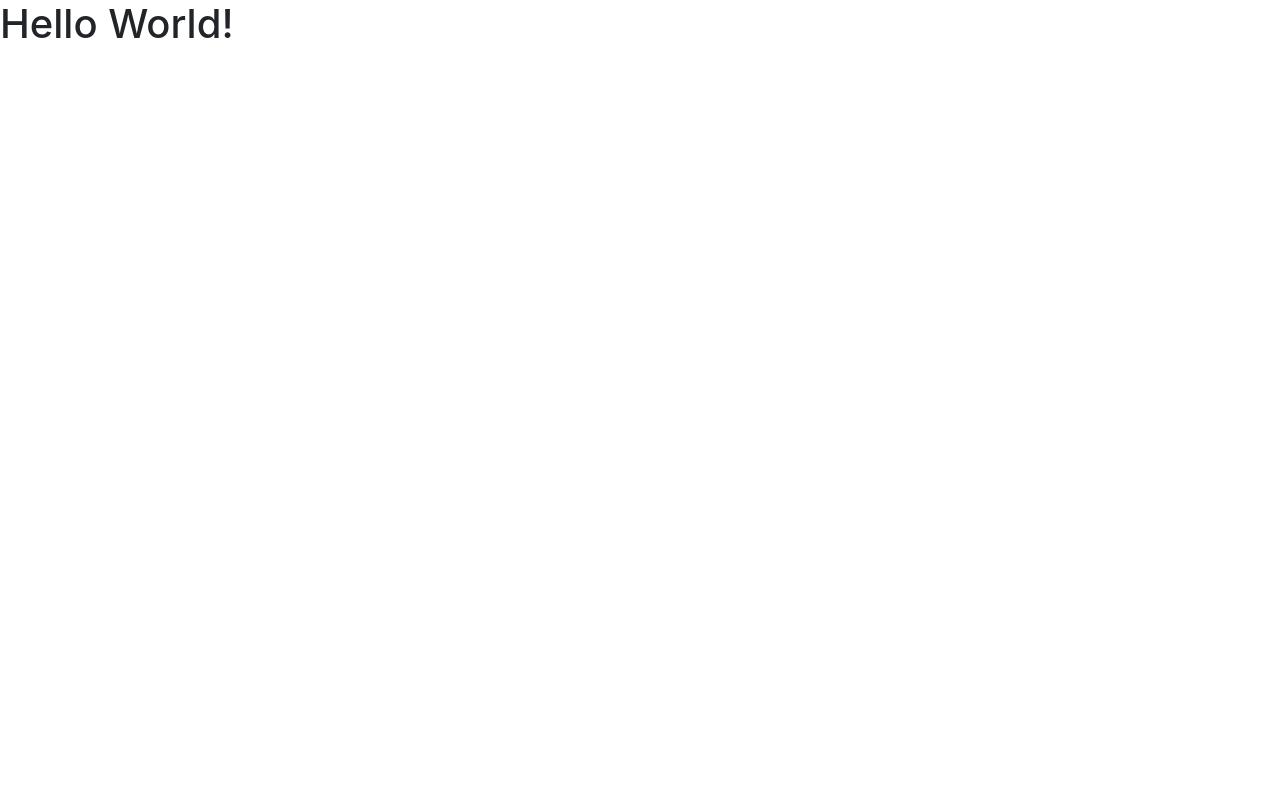
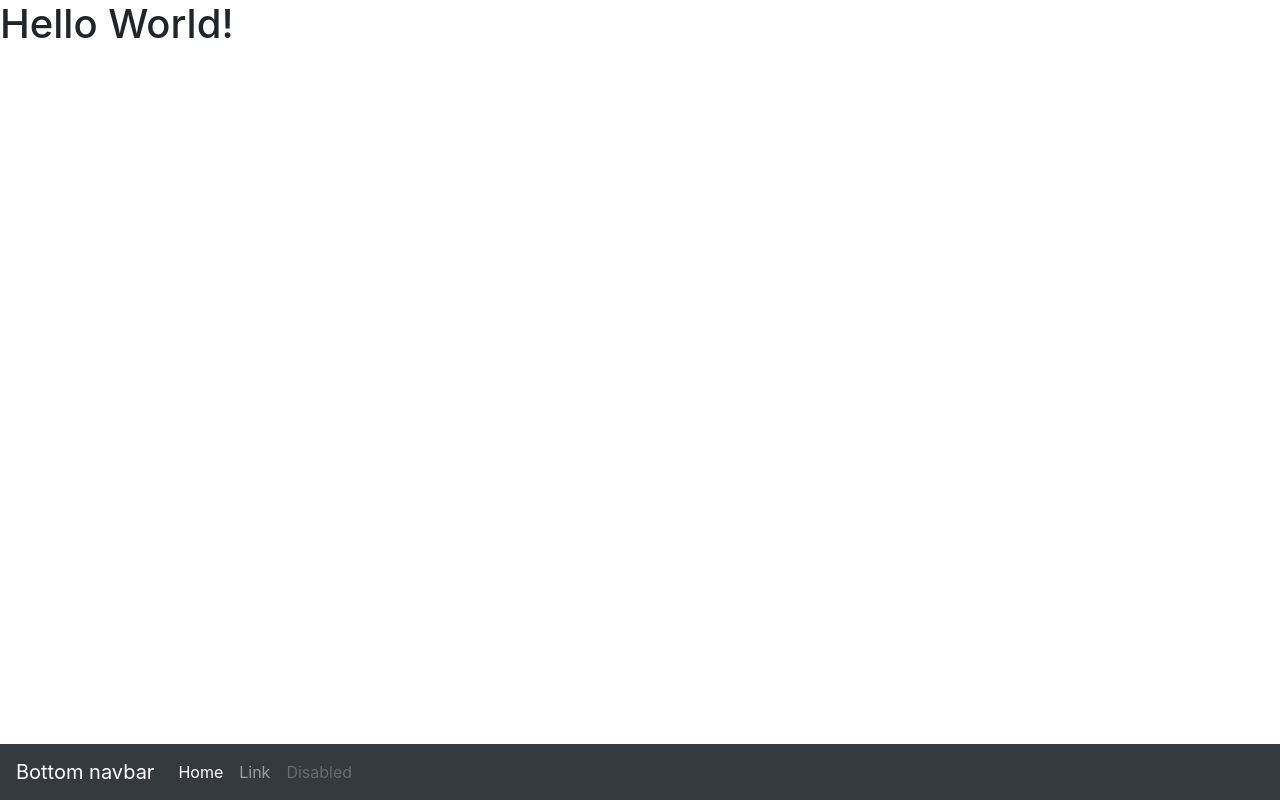
Before and after one commit to jkincheloe33/Gravel-Media, a React app: page /goodbye in a window 1280 px wide. Built offline with nearby package versions, Linux system fonts and the light colour scheme.

Commit message:
Setting up Navigation.

```diff
--- a/client/src/components/app.jsx
+++ b/client/src/components/app.jsx
@@ -1,6 +1,7 @@
 import React, { Component, Fragment } from 'react';
 import { BrowserRouter as Router, Route, Switch, Link } from 'react-router-dom';
 import Home from './home';
+import Nav from './nav';
 import GoodbyeWorld from './goodbye';
 
 class Navigation extends Component {
@@ -9,6 +10,7 @@ class Navigation extends Component {
         return (
             <Router>
                 <Fragment>
+                    < Nav />
                     < Home />
                     {/* <Link to="/goodbye">Goodbye</Link>
                     <Switch>
--- /dev/null
+++ b/client/src/components/nav.jsx
@@ -0,0 +1,34 @@
+import React, { Component, Fragment } from 'react';
+
+class Nav extends Component {
+    constructor(props) {
+        super(props);
+    }
+
+    render() {
+        return (
+            <nav className="navbar fixed-bottom navbar-expand-sm navbar-dark bg-dark" >
+                <a className="navbar-brand" href="#">Bottom navbar</a>
+                <button className="navbar-toggler" type="button" data-toggle="collapse" data-target="#navbarCollapse" aria-controls="navbarCollapse" aria-expanded="false" aria-label="Toggle navigation">
+                    <span className="navbar-toggler-icon"></span>
+                </button>
+                <div className="collapse navbar-collapse" id="navbarCollapse">
+                    <ul className="navbar-nav mr-auto">
+                        <li className="nav-item active">
+                            <a className="nav-link" href="#">Home <span className="sr-only">(current)</span></a>
+                        </li>
+                        <li className="nav-item">
+                            <a className="nav-link" href="#">Link</a>
+                        </li>
+                        <li className="nav-item">
+                            <a className="nav-link disabled" href="#">Disabled</a>
+                        </li>
+
+                    </ul>
+                </div>
+            </nav>
+        )
+    }
+}
+
+export default Nav;
```
